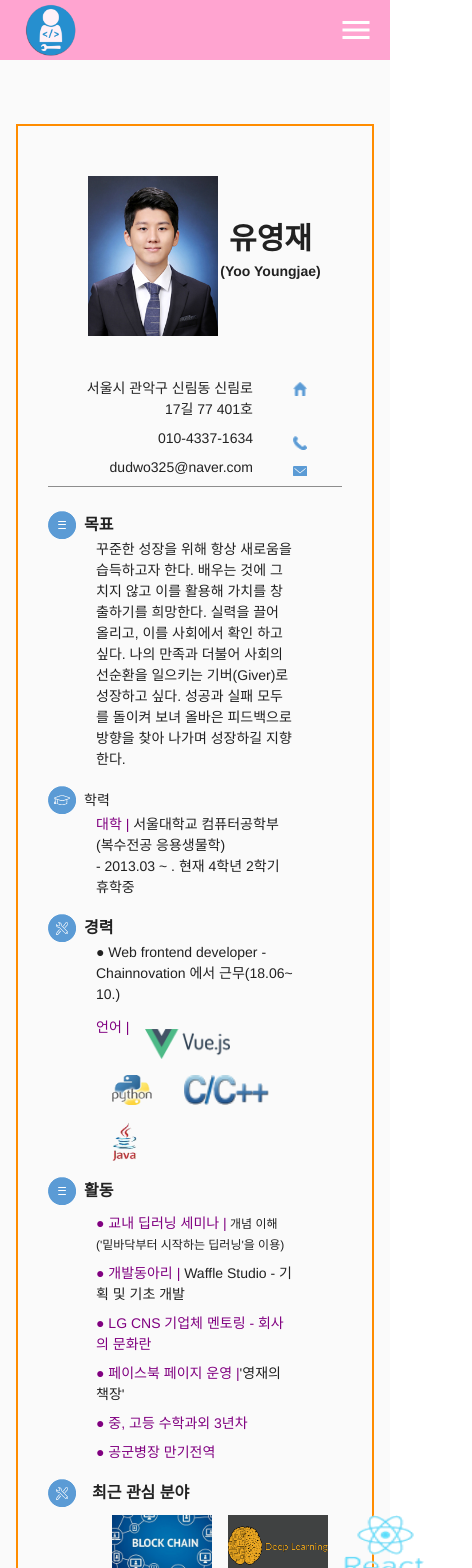
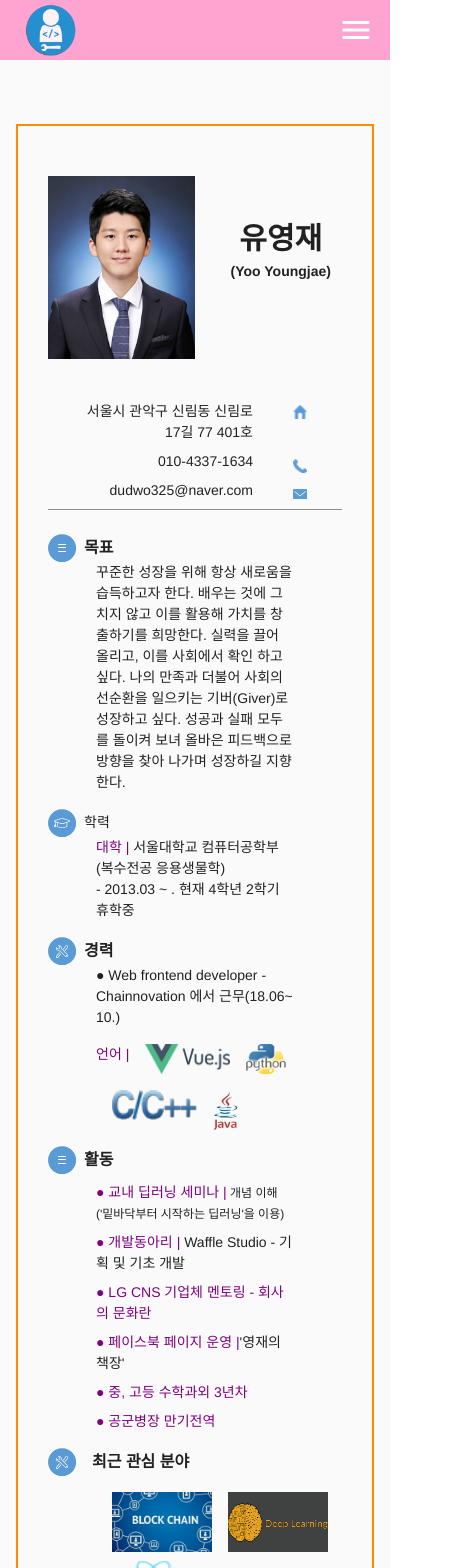
Before and after one commit to Yoo-Youngjae/MyInfo, a Vue app: page / in a window 390 px wide. Shown: the top 1568 px of the page, 472 px wide, since content can reach past the window. Built offline with nearby package versions, Linux system fonts and the light colour scheme.

Commit message:
18/11/07 영재 project myinfo 모바일 수정 완료

```diff
--- a/src/view/home/myInfo/MyInfo.vue
+++ b/src/view/home/myInfo/MyInfo.vue
@@ -1,10 +1,10 @@
 <template>
   <div class="main-wrapper">
     <v-layout row wrap class="top-profile">
-      <v-flex md2 xs5 offset-md1>
+      <v-flex md2 xs6 offset-md1>
         <img class="myPhoto" src="../../../assets/myinfo-myphoto.jpg">
       </v-flex>
-      <v-flex md3 xs5>
+      <v-flex md3 xs5 offset-xs1>
         <div  class="myname">
           <div class="korean-name">유영재</div>
           <div>(Yoo Youngjae)</div>
@@ -60,11 +60,11 @@
         <img src="../../../assets/myinfo-technic.png">
         <div class="h4a bold ml-2">경력</div>
       </v-layout>
-      <div class="ml-5 mr-5 mb-2 t-left d-inlineflex">
+      <div class="ml-5 mr-5 t-left d-inlineflex">
         ● Web frontend developer - Chainnovation 에서 근무(18.06~ 10.)
       </div>
-      <v-layout row wrap class="ml-5 mr-5 mb-2 t-left">
-        <div class=" color-purple medium mt-1">언어 |</div>
+      <v-layout row wrap class="ml-5 mb-2 t-left">
+        <div class=" color-purple medium mt-3">언어 |</div>
         <img class="vue-img" src="../../../assets/myinfo-vuejs.png">
         <img class="python-img" src="../../../assets/myinfo-python.png">
         <img class="vue-img" src="../../../assets/myinfo-c.png">
@@ -102,11 +102,11 @@
         <img src="../../../assets/myinfo-technic.png">
         <div class="h4a bold ml-3">최근 관심 분야</div>
       </v-layout>
-      <div class="ml-5 mr-5  t-left d-inlineflex">
-        <img class="blockchain-img" src="../../../assets/myinfo-blockchain.png">
-        <img class="blockchain-img" src="../../../assets/myinfo-deeplearning.png">
-        <img class="react-img" src="../../../assets/myinfo-react.png">
-      </div>
+      <v-layout row wrap class="ml-5  t-left d-inlineflex">
+        <img class="blockchain-img mt-2" src="../../../assets/myinfo-blockchain.png">
+        <img class="blockchain-img mt-2" src="../../../assets/myinfo-deeplearning.png">
+        <img class="react-img mt-2" src="../../../assets/myinfo-react.png">
+      </v-layout>
     </div>
   </div>
 </template>
@@ -124,16 +124,16 @@
     margin-bottom: 50px;
     padding: 50px 30px 50px 30px
   }
-  .myPhoto{
-    margin-left: 40px;
-    width: 130px;
-    height: 160px;
-  }
+
   /*web 일때*/
   @media only screen and (min-width: 960px) {
     .top-profile {
       display: flex;
       border-bottom: 0.5px solid #8d8d8d;
+    }
+    .myPhoto{
+      margin-left: 40px;
+      width: 100%;
     }
   }
   /*mobile 일때*/
@@ -141,10 +141,12 @@
     .top-profile {
       border-bottom: 0.5px solid #8d8d8d;
     }
+    .myPhoto{
+      width: 100%;
+    }
   }
   .myname{
     font-weight: 700;
-    width: 200px;
     margin-left: auto;
     margin-right: auto;
     text-align: center;
```
